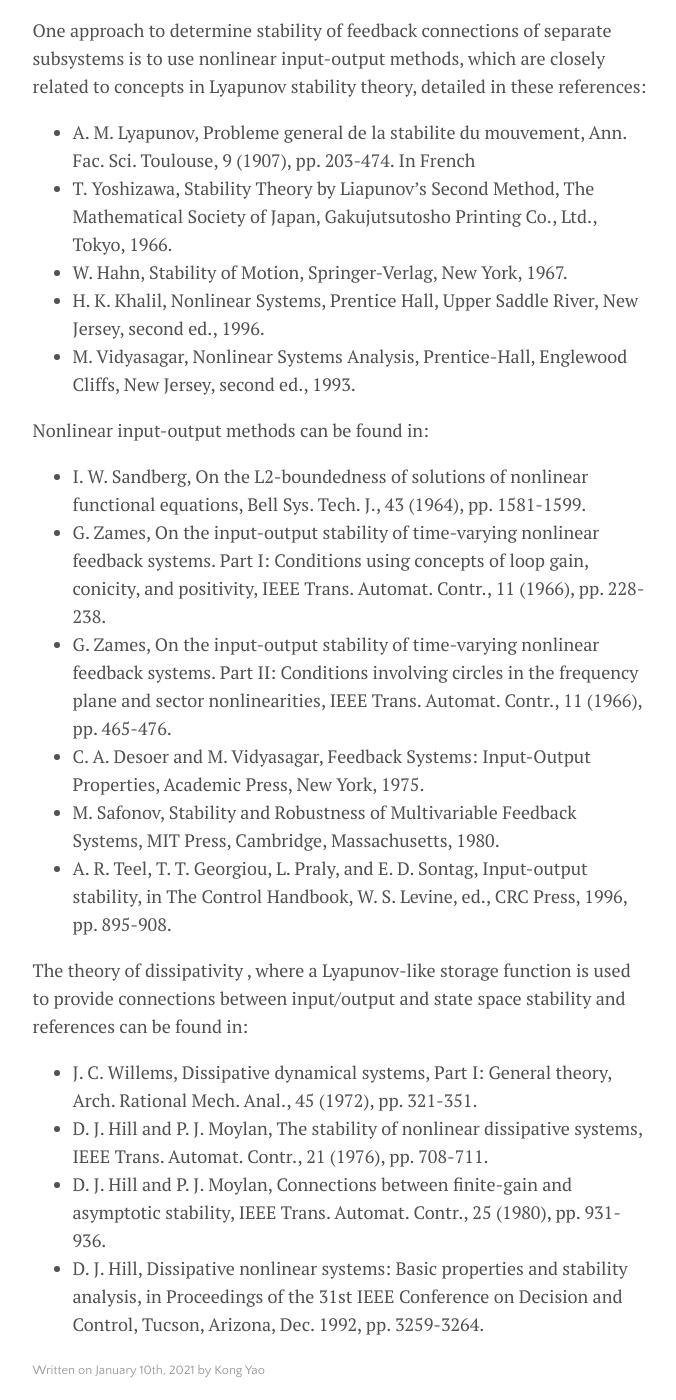
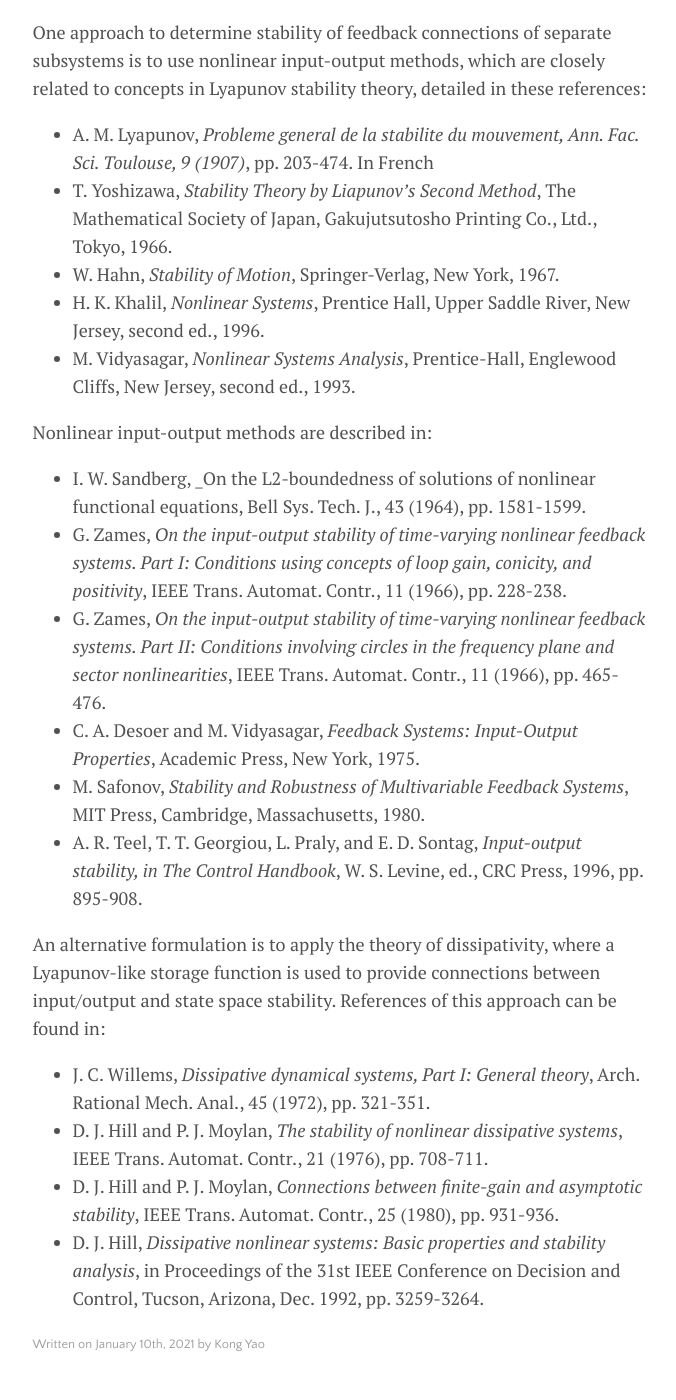
Before and after one commit to CheeGY/cheegy.github.io, a Jekyll site: the page built from _posts/2021-01-10-IntroChapterFreeman.md, in a window 1280 px wide and 1400 px high, scrolled down 1855 px. Shown: the whole window, without its empty margins (300-976 px from the left). Built offline with Jekyll 4.4.1, drawn with Linux system fonts in a browser that asks for light colours; formulas are drawn with MathJax 3.

Commit message:
Update 2021-01-10-IntroChapterFreeman.md

```diff
--- a/_posts/2021-01-10-IntroChapterFreeman.md
+++ b/_posts/2021-01-10-IntroChapterFreeman.md
@@ -19,28 +19,28 @@ In this framework, it is often assumed that $G$ is linear, finite-dimensional an
 
 ---
 
-# Lyapunov Framework for Robust Control
+## Lyapunov Framework for Robust Control
 
 Frequency domain methods are ubiquitous in robust linear control, but seldom seen in robust nonlinear control. State space methods are more common and have been more thoroughly developed for nonlinear systems.
 
 One approach to determine stability of feedback connections of separate subsystems is to use nonlinear input-output methods, which are closely related to concepts in Lyapunov stability theory, detailed in these references:
 
-- A. M. Lyapunov, Probleme general de la stabilite du mouvement, Ann. Fac. Sci. Toulouse, 9 (1907), pp. 203-474. In French
-- T. Yoshizawa, Stability Theory by Liapunov's Second Method, The Mathematical Society of Japan, Gakujutsutosho Printing Co., Ltd., Tokyo, 1966.
-- W. Hahn, Stability of Motion, Springer-Verlag, New York, 1967.
-- H. K. Khalil, Nonlinear Systems, Prentice Hall, Upper Saddle River, New Jersey, second ed., 1996.
-- M. Vidyasagar, Nonlinear Systems Analysis, Prentice-Hall, Englewood Cliffs, New Jersey, second ed., 1993.
+- A. M. Lyapunov, _Probleme general de la stabilite du mouvement, Ann. Fac. Sci. Toulouse, 9 (1907)_, pp. 203-474. In French
+- T. Yoshizawa, _Stability Theory by Liapunov's Second Method_, The Mathematical Society of Japan, Gakujutsutosho Printing Co., Ltd., Tokyo, 1966.
+- W. Hahn, _Stability of Motion_, Springer-Verlag, New York, 1967.
+- H. K. Khalil, _Nonlinear Systems_, Prentice Hall, Upper Saddle River, New Jersey, second ed., 1996.
+- M. Vidyasagar, _Nonlinear Systems Analysis_, Prentice-Hall, Englewood Cliffs, New Jersey, second ed., 1993.
 
-Nonlinear input-output methods can be found in:
-- I. W. Sandberg, On the L2-boundedness of solutions of nonlinear functional equations, Bell Sys. Tech. J., 43 (1964), pp. 1581-1599.
-- G. Zames, On the input-output stability of time-varying nonlinear feedback systems. Part I: Conditions using concepts of loop gain, conicity, and positivity, IEEE Trans. Automat. Contr., 11 (1966), pp. 228-238.
-- G. Zames, On the input-output stability of time-varying nonlinear feedback systems. Part II: Conditions involving circles in the frequency plane and sector nonlinearities, IEEE Trans. Automat. Contr., 11 (1966), pp. 465-476.
-- C. A. Desoer and M. Vidyasagar, Feedback Systems: Input-Output Properties, Academic Press, New York, 1975.
-- M. Safonov, Stability and Robustness of Multivariable Feedback Systems, MIT Press, Cambridge, Massachusetts, 1980.
-- A. R. Teel, T. T. Georgiou, L. Praly, and E. D. Sontag, Input-output stability, in The Control Handbook, W. S. Levine, ed., CRC Press, 1996, pp. 895-908.
+Nonlinear input-output methods are described in:
+- I. W. Sandberg, _On the L2-boundedness of solutions of nonlinear functional equations, Bell Sys. Tech. J., 43 (1964), pp. 1581-1599.
+- G. Zames, _On the input-output stability of time-varying nonlinear feedback systems. Part I: Conditions using concepts of loop gain, conicity, and positivity_, IEEE Trans. Automat. Contr., 11 (1966), pp. 228-238.
+- G. Zames, _On the input-output stability of time-varying nonlinear feedback systems. Part II: Conditions involving circles in the frequency plane and sector nonlinearities_, IEEE Trans. Automat. Contr., 11 (1966), pp. 465-476.
+- C. A. Desoer and M. Vidyasagar, _Feedback Systems: Input-Output Properties_, Academic Press, New York, 1975.
+- M. Safonov, _Stability and Robustness of Multivariable Feedback Systems_, MIT Press, Cambridge, Massachusetts, 1980.
+- A. R. Teel, T. T. Georgiou, L. Praly, and E. D. Sontag, _Input-output stability, in The Control Handbook_, W. S. Levine, ed., CRC Press, 1996, pp. 895-908.
 
-The theory of dissipativity , where a Lyapunov-like storage function is used to provide connections between input/output and state space stability and references can be found in:
-- J. C. Willems, Dissipative dynamical systems, Part I: General theory, Arch. Rational Mech. Anal., 45 (1972), pp. 321-351.
-- D. J. Hill and P. J. Moylan, The stability of nonlinear dissipative systems, IEEE Trans. Automat. Contr., 21 (1976), pp. 708-711.
-- D. J. Hill and P. J. Moylan, Connections between finite-gain and asymptotic stability, IEEE Trans. Automat. Contr., 25 (1980), pp. 931-936.
-- D. J. Hill, Dissipative nonlinear systems: Basic properties and stability analysis, in Proceedings of the 31st IEEE Conference on Decision and Control, Tucson, Arizona, Dec. 1992, pp. 3259-3264.
+An alternative formulation is to apply the theory of dissipativity, where a Lyapunov-like storage function is used to provide connections between input/output and state space stability. References of this approach can be found in:
+- J. C. Willems, _Dissipative dynamical systems, Part I: General theory_, Arch. Rational Mech. Anal., 45 (1972), pp. 321-351.
+- D. J. Hill and P. J. Moylan, _The stability of nonlinear dissipative systems_, IEEE Trans. Automat. Contr., 21 (1976), pp. 708-711.
+- D. J. Hill and P. J. Moylan, _Connections between finite-gain and asymptotic stability_, IEEE Trans. Automat. Contr., 25 (1980), pp. 931-936.
+- D. J. Hill, _Dissipative nonlinear systems: Basic properties and stability analysis_, in Proceedings of the 31st IEEE Conference on Decision and Control, Tucson, Arizona, Dec. 1992, pp. 3259-3264.
```
